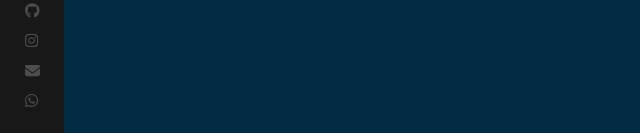
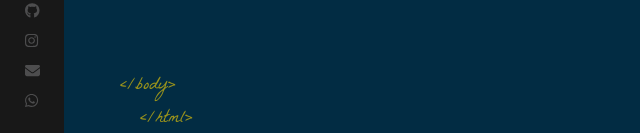
Before and after one commit to leoaristizabal/react-portfolio, a React (Create React App) app: page / in a window 1280 px wide. Shown: the part 664-797 px from the top of the page, without its empty margins (0-640 px from the left). Built offline with nearby package versions, Linux system fonts and the light colour scheme.

Commit message:
tags structure for home page layout

```diff
--- a/src/components/Layout/index.js
+++ b/src/components/Layout/index.js
@@ -1,11 +1,25 @@
 import './index.scss';
 import Sidebar from '../Sidebar'
+import { Outlet } from 'react-router-dom';
 
 const Layout = () => {
     return (
-    <>
+    <div className="App">
         <Sidebar/>
-    </>
+        <div clasName="page">
+            <span className= "tags top-tags">&lt;body&gt;</span>
+
+            <Outlet/>
+
+            <span className='tags bottom-tags'>&lt;/body&gt;
+            <br/>
+            <span className='bottom-tag-html'>&lt;/html&gt;</span>
+
+            </span>
+
+
+        </div>
+    </div>
 
         )
 }
--- a/src/components/Layout/index.scss
+++ b/src/components/Layout/index.scss
@@ -0,0 +1,25 @@
+.page {
+    width: 100%;
+    height:100%;
+    position: absolute;
+}
+
+.top-tags {
+    bottom: auto;
+    top: 35px;
+}
+
+.tags {
+    color: #ffd700;
+    opacity: 0.6;
+    position: absolute;
+    bottom: 0;
+    left: 120px;
+    font-size: 18px;
+    font-family: 'La Belle Aurore';
+}
+
+.bottom-tag-html {
+    margin-left: 20px;
+
+}
```
